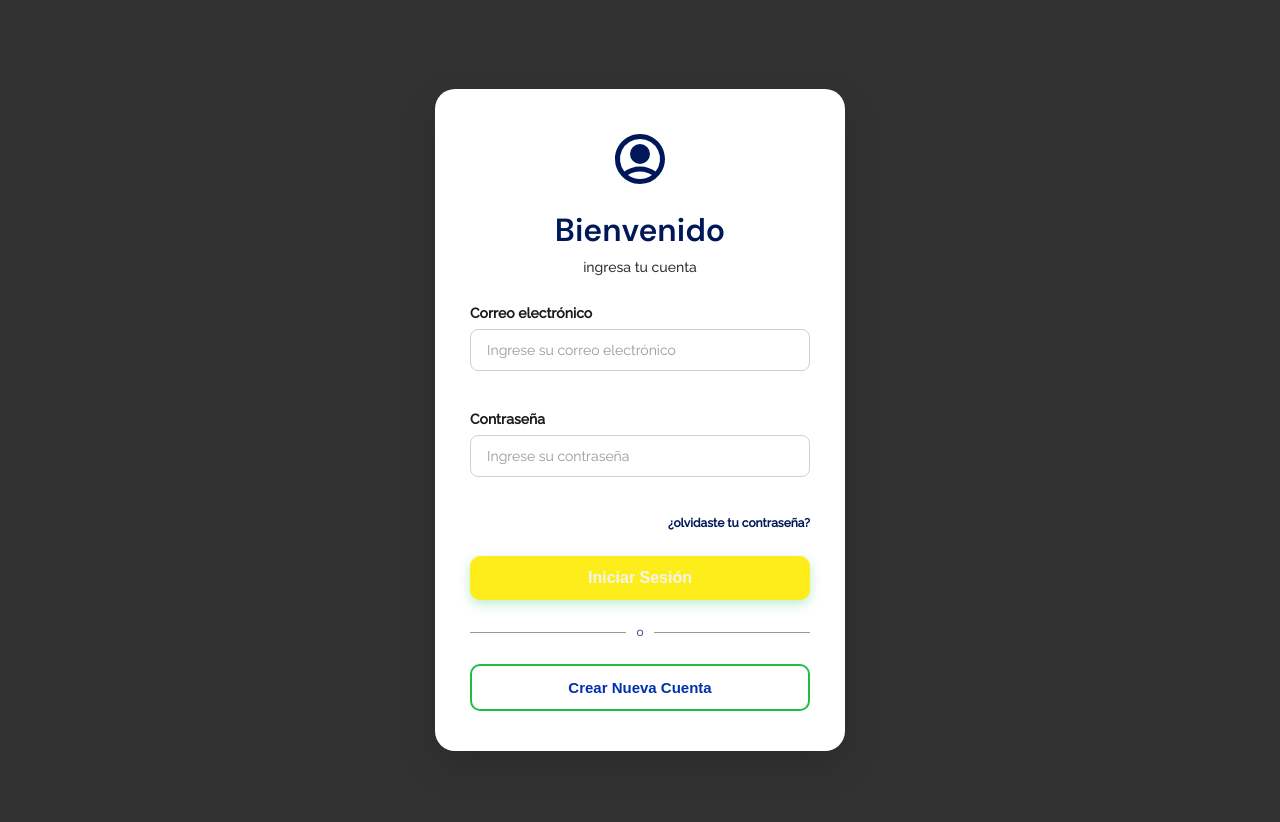
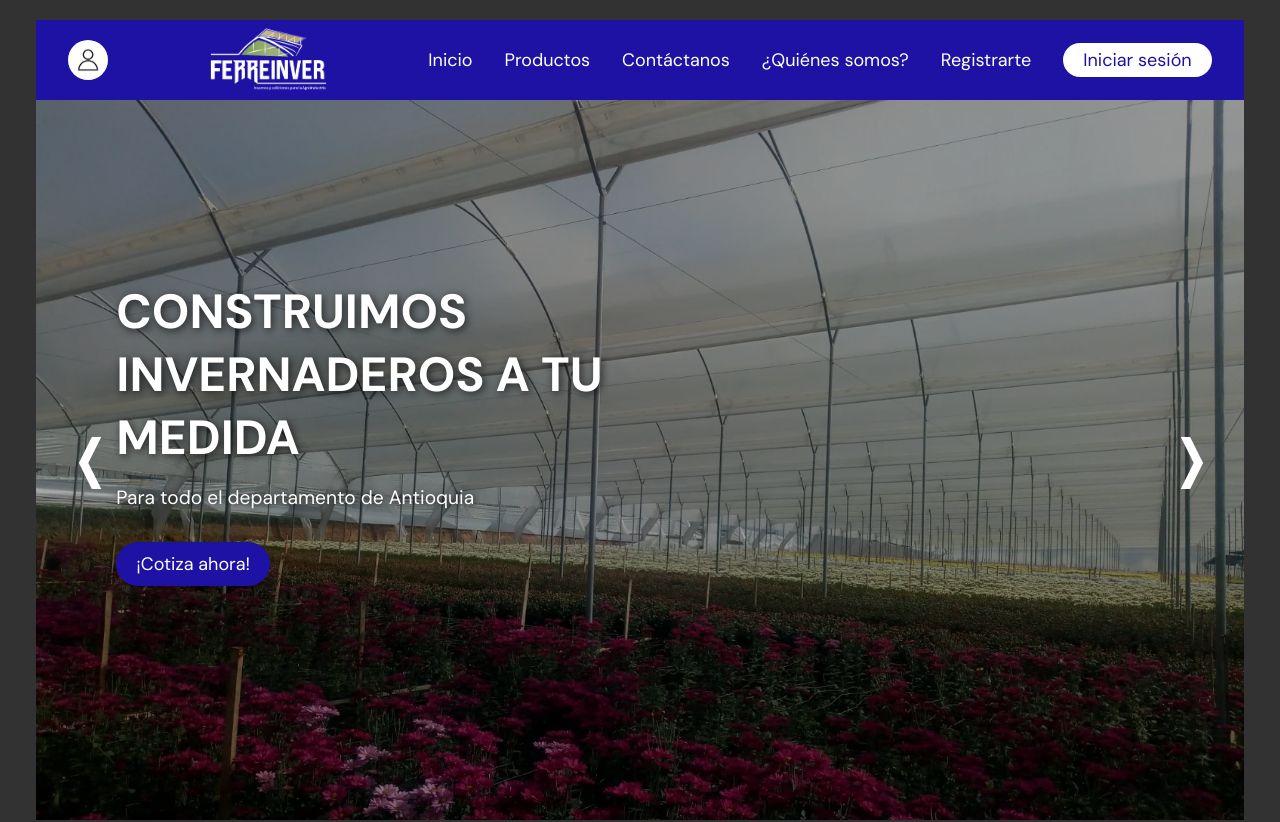
Before and after one commit to Yeiner456/FerreInver, a React (Vite) app in the folder cliente/: page /inicio in a window 1280 px wide. Before the commit this address led to /. Shown: the top 822 px of the page. Built offline with nearby package versions, Linux system fonts and the light colour scheme.

Commit message:
corregir rutas para nacegar entre paginas -corregir compelto la parte del logueo

```diff
--- a/cliente/src/Nav.jsx
+++ b/cliente/src/Nav.jsx
@@ -1,50 +1,73 @@
 import React from 'react'
 import './Styles/Nav.css'
-import { Link } from 'react-router-dom'
-
-
-
+import { Link, useNavigate } from 'react-router-dom'
 
 export const Nav = () => {
+
+  const navigate = useNavigate()
+
+  //  DEFINIR USUARIO
+  const usuarioStr = sessionStorage.getItem("usuario")
+  const usuario = usuarioStr ? JSON.parse(usuarioStr) : null
+
+  //  FUNCIÓN CERRAR SESIÓN
+  const cerrarSesion = () => {
+    sessionStorage.removeItem("usuario")
+    navigate("/")
+  }
+
   return (
     <nav>
-
-        <img className='perfil' src="./public/assets/perfil.webp" alt="" />
-
-        <img  className='logo' src="./public/assets/logo.webp" alt="" />
+      <img className='perfil' src="/assets/perfil.webp" alt="perfil" />
+      <img className='logo' src="/assets/logo.webp" alt="logo" />
 
       <ul className='nav-links'>
 
         <li className='links'>
-                    <Link className='inicio' to="/admin">Inicio</Link>
-
+          <Link className="inicio" to="/inicio">Inicio</Link>
         </li>
 
         <li className='links'>
-                <a className='productos' href="/Producto.jsx">Productos</a>
+          <Link className="productos" to="/producto">Productos</Link>
         </li>
 
         <li className='links'>
-                <a  className='contactanos' href="/contactanos.jsx">Contactanos</a>
+          <Link className="contactanos" to="/contactanos">Contáctanos</Link>
         </li>
 
         <li className='links'>
+          <Link className="quienes-somos" to="/quienes-somos">¿Quiénes somos?</Link>
+        </li>
 
-                <Link className='quienes-somos' to="/quienes-somos">¿Quienes somos?</Link>
-            </li >
-
+        {/*  SI NO HAY USUARIO */}
+        {!usuario && (
+          <>
             <li className='links'>
-                    <a  className='productos' href="">Productos</a>
+              <Link className="registro" to="/register">Registrarte</Link>
             </li>
 
             <li className='links'>
-                    <a  className='registro' href="/register.jsx">Registrarte</a>
+              <Link className="iniciar-sesion" to="/login">Iniciar sesión</Link>
             </li>
-                <li className='links' src="/login" alt="" >
-                    <a  className='iniciar-sesion' href="/login.jsx">Iniciar Sesión</a>
+          </>
+        )}
+
+        {/*  SI HAY USUARIO */}
+        {usuario && (
+          <>
+            <li className='links bienvenida'>
+              Bienvenido, {usuario.nombre}
             </li>
+
+            <li className='links'>
+              <button className='cerrar-sesion' onClick={cerrarSesion}>
+                Cerrar sesión
+              </button>
+            </li>
+          </>
+        )}
+
       </ul>
-
     </nav>
   )
 }
--- a/cliente/src/ProjectApp.jsx
+++ b/cliente/src/ProjectApp.jsx
@@ -6,29 +6,20 @@ import Register from './auth/Register'
 import { RecuperarPassword } from './auth/RecuperarPassword'
 import AdminPanel from './Components/AdminPanel'
 
-// Componentes del cliente (de tu compañero)
 import { Nav } from './Nav'
 import { HeroSection } from './heroSection'
 import { Producto } from './Producto'
 import { Footer } from './Footer'
 import { QuienesSomos } from './QuienesSomos'
 
-// ✅ Ruta protegida: verifica que haya sesión
-const RutaProtegida = ({ children }) => {
-  const usuario = sessionStorage.getItem("usuario")
-  return usuario ? children : <Navigate to="/" replace />
-}
-
-// ✅ Ruta protegida por rol
 const RutaPorRol = ({ children, rolRequerido }) => {
   const usuarioStr = sessionStorage.getItem("usuario")
-  if (!usuarioStr) return <Navigate to="/" replace />
+  if (!usuarioStr) return <Navigate to="/login" replace />
   const usuario = JSON.parse(usuarioStr)
-  if (usuario.tipo_usuario !== rolRequerido) return <Navigate to="/" replace />
+  if (usuario.tipo_usuario !== rolRequerido) return <Navigate to="/login" replace />
   return children
 }
 
-// ✅ Layout del cliente: Nav + contenido + Footer
 const ClienteLayout = ({ children }) => (
   <div>
     <Nav />
@@ -41,38 +32,37 @@ export const ProjectApp = () => {
   return (
     <Routes>
 
-      {/* ── Rutas públicas (sin Nav/Footer) ── */}
-      <Route path="/" element={<Login />} />
+      {/* ── LOGIN ── */}
+      <Route path="/login" element={<Login />} />
       <Route path="/register" element={<Register />} />
       <Route path="/recuperar" element={<RecuperarPassword />} />
 
-      {/* ── Ruta admin ── */}
+      {/* ── LANDING PÚBLICA ── */}
+      <Route path="/inicio" element={
+        <ClienteLayout>
+          <HeroSection />
+          <Producto />
+        </ClienteLayout>
+      } />
+
+      <Route path="/quienes-somos" element={
+        <ClienteLayout>
+          <QuienesSomos />
+        </ClienteLayout>
+      } />
+
+      {/* ── ADMIN ── */}
       <Route path="/admin" element={
         <RutaPorRol rolRequerido="admin">
           <AdminPanel />
         </RutaPorRol>
       } />
 
-      {/* ── Rutas cliente (con Nav y Footer) ── */}
-      <Route path="/inicio" element={
-        <RutaPorRol rolRequerido="cliente">
-          <ClienteLayout>
-            <HeroSection />
-            <Producto />
-          </ClienteLayout>
-        </RutaPorRol>
-      } />
+      {/* ── CLIENTE  ── */}
+  <Route path="/" element={<Navigate to="/inicio" replace />} />
 
-      <Route path="/quienes-somos" element={
-        <RutaPorRol rolRequerido="cliente">
-          <ClienteLayout>
-            <QuienesSomos />
-          </ClienteLayout>
-        </RutaPorRol>
-      } />
-
-      {/* Ruta desconocida → login */}
-      <Route path="*" element={<Navigate to="/" replace />} />
+      {/* ── RUTA DESCONOCIDA → landing ── */}
+      <Route path="*" element={<Navigate to="/inicio" replace />} />
 
     </Routes>
   )
--- a/cliente/src/auth/Login.jsx
+++ b/cliente/src/auth/Login.jsx
@@ -1,6 +1,8 @@
 import { useState } from "react";
 import { useNavigate } from "react-router-dom";
 import "../styles/Login.css";
+import { Link } from "react-router-dom";
+import { useEffect } from "react";
 
 export const Login = () => {
   const [email, setEmail] = useState("");
@@ -39,6 +41,21 @@ export const Login = () => {
       alert("Error del servidor");
     }
   };
+
+
+useEffect(() => {
+  const usuario = sessionStorage.getItem("usuario");
+
+  if (usuario) {
+    const user = JSON.parse(usuario);
+
+    if (user.tipo_usuario === "admin") {
+      navigate("/admin");
+    } else {
+      navigate("/inicio");
+    }
+  }
+}, []);
 
   return (
     <div className="body">
@@ -83,7 +100,7 @@ export const Login = () => {
             </div>
 
             <div className="forgot-password">
-              <a href="/RecuperarPassword.jsx">¿olvidaste tu contraseña?</a>
+              <Link to="/recuperar">¿olvidaste tu contraseña?</Link>
             </div>
 
             <button className="login-button" type="submit">
```
Also changed, not shown: 1 other file (tests, documents, lock files or other folders). Lines whose indentation alone changed are shown as unchanged.
